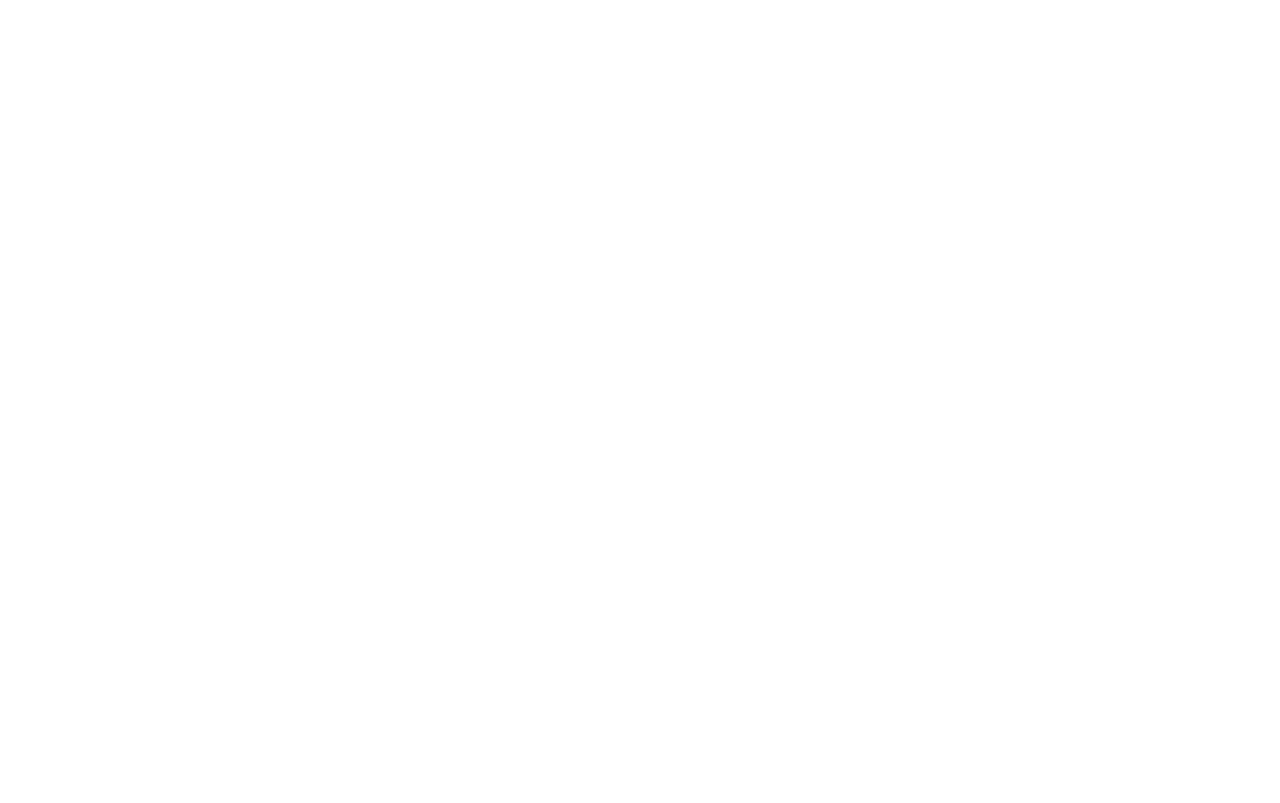
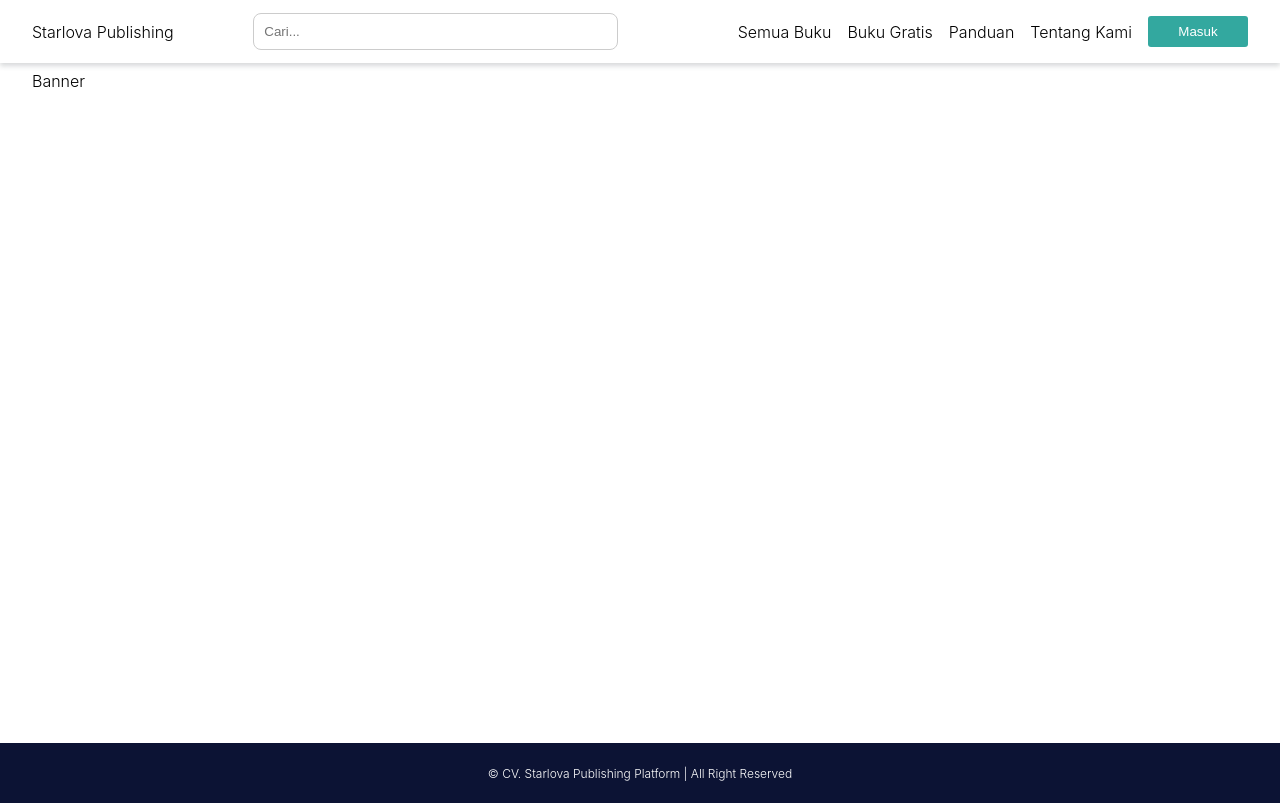
Before and after one commit to snipkode/Book, a Next.js app: page / in a window 1280 px wide. Built offline with nearby package versions, Linux system fonts and the light colour scheme.

Commit message:
Add Home Css

```diff
--- /dev/null
+++ b/components/Footer/footer.module.css
@@ -0,0 +1,11 @@
+
+.footer {
+    height: 60px;
+    text-align: center;
+    background: var(--primary);
+    color: white;
+    display: flex;
+    justify-content: center;
+    align-items: center;
+    font-size: 12px;
+}
--- /dev/null
+++ b/components/Footer/index.js
@@ -0,0 +1,7 @@
+import styles from './footer.module.css';
+
+export default function Footer() {
+  return (
+    <div className={styles.footer}>&copy; CV. Starlova Publishing Platform | All Right Reserved</div>
+  )
+}
--- /dev/null
+++ b/components/Header/header.module.css
@@ -0,0 +1,74 @@
+.header-menu {
+    display: flex;
+    flex-direction: row;
+    justify-content: space-between;
+    align-items: center;
+    padding: 0.0rem 2rem;
+    -webkit-box-shadow: 0 3px 5px rgba(57, 63, 72, 0.2);
+  -moz-box-shadow: 0 3px 5px rgba(57, 63, 72, 0.2);
+  box-shadow: 0 3px 5px rgba(57, 63, 72, 0.2);
+}
+
+.header-menu > .logo {
+    width: 30%;
+}
+
+.header-menu > ul {
+    list-style-type: none;
+    display: flex;
+    gap: 1rem;
+    align-items: center;
+    justify-content: space-between;
+}
+.header-menu > ul li {
+    cursor: pointer;
+}
+
+.header-menu > ul > li > button {
+   color: white;
+   background: var(--secondary);
+   cursor: pointer;
+   border-radius: 3px;
+   border: none;
+   width: 100px;
+   padding: 8px;
+}
+
+.header-menu > ul > li > button:hover {
+    background: var(--primary);
+    width: 100px;
+    color: white;
+    border: 1px solid var(--primary);
+    cursor: pointer;
+    border-radius: 3px;
+    border: none;
+    padding: 8px;
+    box-shadow:
+         0 1px 2px rgba(0,0,0,0.0.4),
+         0 2px 4px rgba(0,0,0,0.0.4),
+         0 4px 8px rgba(0,0,0,0.0.4),
+         0 8px 16px rgba(0,0,0,0.0.4),
+         0 16px 32px rgba(0,0,0,0.0.4),
+         0 32px 64px rgba(0,0,0,0.0.4);
+}
+
+.form-input {
+    width: 30%;
+    box-sizing: border-box;
+}
+
+.form-input > input {
+    padding: 10px 10px;
+    border: 1px solid #ccc;
+    border-radius: 8px;
+    width: 100%;
+    font-weight: 300;
+}
+
+.form-input > input:focus {
+    padding: 10px 10px;
+    outline: none;
+    border: 1px solid #ccc;
+    border-radius: 8px;
+    width: 100%;
+}
--- /dev/null
+++ b/components/Header/index.js
@@ -0,0 +1,26 @@
+import styles from './header.module.css';
+
+export default function Header() {
+    return (
+        <header>
+            <div className={styles["header-menu"]}>
+                <div className="logo">
+                    Starlova Publishing
+                </div>
+                <div className={styles["form-input"]}>
+                    <input type="text" placeholder="Cari..." />
+                </div>
+                <ul>
+                    <li>Semua Buku</li>
+                    <li>Buku Gratis</li>
+                    <li>Panduan</li>
+                    <li>Tentang Kami</li>
+                    <li>
+                        <button type="text" id="login-btn">Masuk</button>
+                    </li>
+                </ul>
+
+            </div>
+        </header>
+    )
+}
--- /dev/null
+++ b/components/Layout/index.js
@@ -0,0 +1,18 @@
+import Head from 'next/head';
+import Footer from '../Footer';
+import Header from '../Header';
+
+export default function Layout({ children, title }) {
+    return (
+        <>
+            <Head>
+                <title>{title}</title>
+                <meta name="description" content="Starlova Publishing Platfrom" />
+                <link rel="icon" href="/favicon.ico" />
+            </Head>
+            <Header />
+            {children}
+            <Footer />
+        </>
+    )
+}
--- a/pages/index.js
+++ b/pages/index.js
@@ -1,15 +1,14 @@
-import Head from 'next/head'
-import Image from 'next/image'
+import Layout from '../components/Layout'
 import styles from '../styles/Home.module.css'
 
 export default function Home() {
   return (
-    <div className={styles.container}>
-      <Head>
-        <title>Starlova Publishing</title>
-        <meta name="description" content="Starlova Publishing Platfrom" />
-        <link rel="icon" href="/favicon.ico" />
-      </Head>
-    </div>
+    <Layout title="Home | Starlova Publishing">
+       <div className="content">
+         <div className="banner">
+           Banner
+         </div>
+       </div>
+    </Layout>
   )
 }
--- a/styles/Home.module.css
+++ b/styles/Home.module.css
@@ -1,6 +1,3 @@
-.container {
-  padding: 0 2rem;
-}
 
 .main {
   min-height: 100vh;
--- a/styles/globals.css
+++ b/styles/globals.css
@@ -1,9 +1,16 @@
+:root {
+  --secondary: rgba(51, 168, 159, 1);
+  --primary: #0c1334;
+  --sidebar: rgba(251, 251, 251, 1);
+}
+
 html,
 body {
   padding: 0;
   margin: 0;
   font-family: -apple-system, BlinkMacSystemFont, Segoe UI, Roboto, Oxygen,
     Ubuntu, Cantarell, Fira Sans, Droid Sans, Helvetica Neue, sans-serif;
+  font-weight: 350;
   overflow: hidden;
 }
 
@@ -15,3 +22,8 @@
 * {
   box-sizing: border-box;
 }
+
+.content {
+  min-height: calc(100vh - 120px);
+  padding: 0.5rem 2rem;
+}
```
